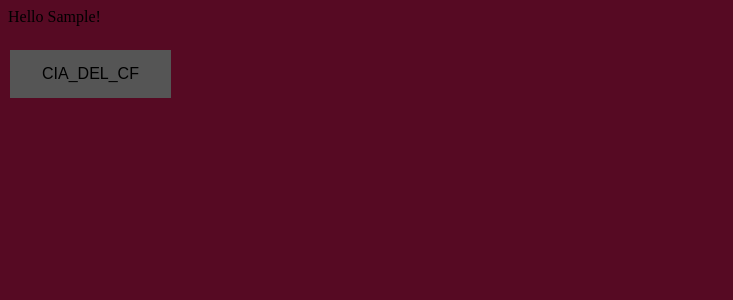
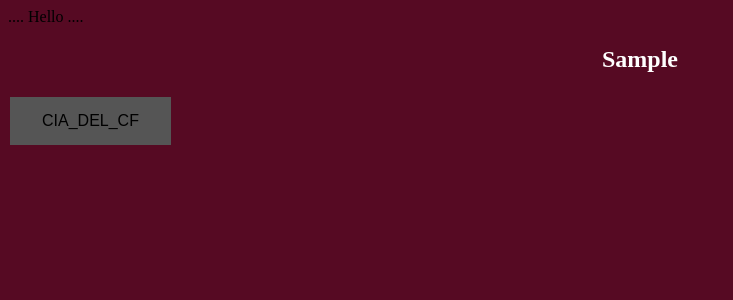
Before and after one commit to Nergy101/PythonFlask, a Flask app: template templates/hackpage.html in a window 1280 px wide. Shown: the top 300 px of the page, without its empty margins (0-733 px from the left). Run offline with Flask 2, Linux system fonts and the light colour scheme; the template is opened without the code that fills it: most values are stand-ins (such as "Sample title", 1, 10 or a date in 2020).

Commit message:
voor jamiro

```diff
--- a/app.py
+++ b/app.py
@@ -1,5 +1,5 @@
 #!flask/bin/python
-from flask import Flask, jsonify, make_response, request, Response, url_for, render_template
+from flask import Flask, jsonify, make_response, request, Response, url_for, render_template, Markup
 from flask_httpauth import HTTPBasicAuth
 from functools import wraps
 from passlib.hash import sha256_crypt
@@ -111,16 +111,18 @@ tasks = [
     }
 ]
 ### API-Controller
-@app.route('/', methods=['GET', "POST"]) # fancy
+@app.route('/', methods=['GET', "POST", "PUT"]) # fancy
 def home():
     if request.method == "POST":
         text = open('text.txt', 'r').read()
-        ButtonPressed =+ 1
+        knop = Markup('<form method="put"><input class="button button5" type="submit" value="UNDO_HACKS" ></form>')
         time.sleep(2)
-        return render_template('hacked.html', status = "INTERNAL_FAILURE", text = text )
+        return render_template('hacked.html', status = "INTERNAL_FAILURE", text = text, extraknop = knop )
+
     else:
         date = datetime.datetime.fromtimestamp(time.time()).strftime('%Y-%m-%d %H:%M:%S')
         ip = str({'ip': request.remote_addr})
+        ip="Your IP is: "+ip[8:-2]
 
         payload = Events.pageVisitedEvent("Home", date, ip)
         message = json.dumps(payload.__dict__)  # naar json
--- a/templates/hacked.html
+++ b/templates/hacked.html
@@ -12,7 +12,7 @@
     display: inline-block;
     font-size: 16px;
     margin: 4px 2px;
-    cursor: not-allowed;
+    cursor: pointer;
 }
 .button2 {background-color: #008CBA;} /* Blue */
 .button3 {background-color: #f44336;} /* Red */
@@ -37,5 +37,7 @@ textarea {
             {{ text }}
         </textarea>
 
+   {{extraknop}}
+
    </body>
 </html>
--- a/templates/hackpage.html
+++ b/templates/hackpage.html
@@ -1,6 +1,6 @@
 <!doctype html>
 <html>
-<head>Hello {{ ip }}!</head>
+<head>....    Hello    ....</head>
 <style>
 .button {
     background-color: #4CAF50; /* Green */
@@ -23,10 +23,12 @@
 
    <body style="background-color:#560a23;">
 
-      <div><h2></h2></div>
+      <div align="center" style="color:white"><h2>{{ ip }}</h2></div>
 
           <form method="post">
               <input class="button button5" type="submit" value="CIA_DEL_CF" >
           </form>
+
+
    </body>
 </html>
```
